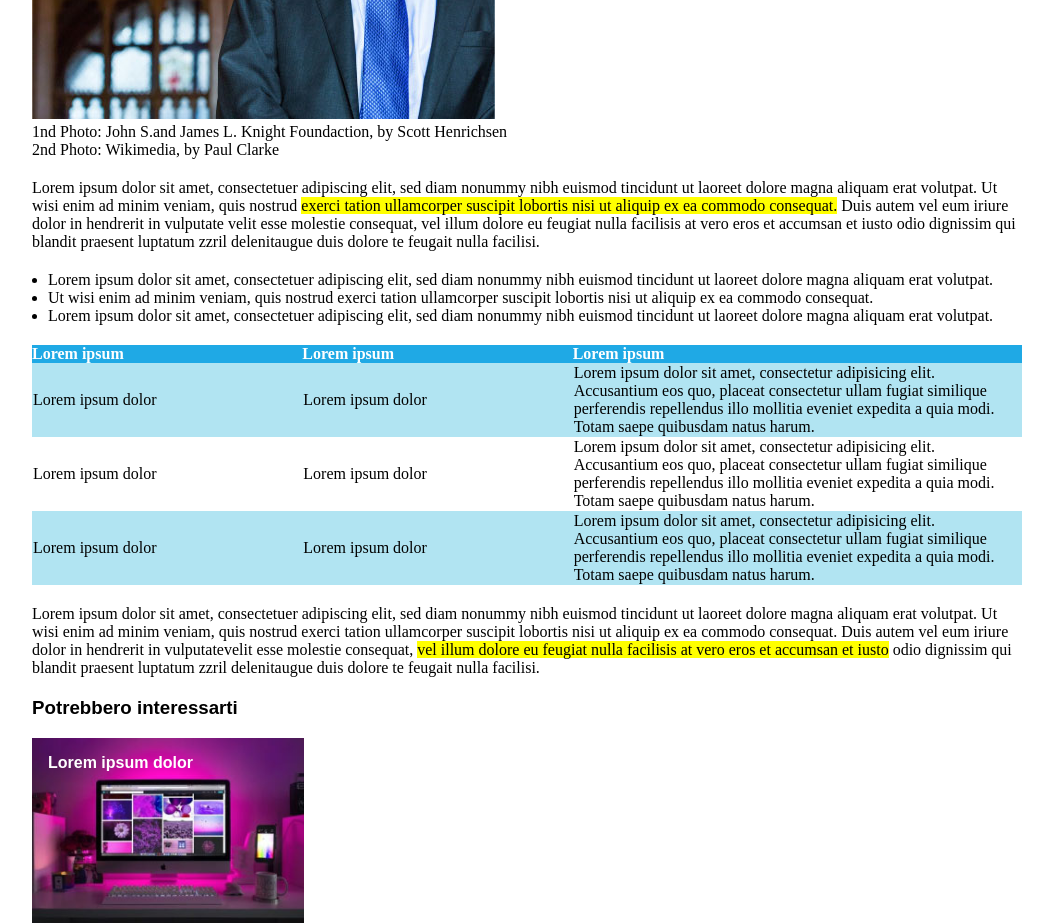
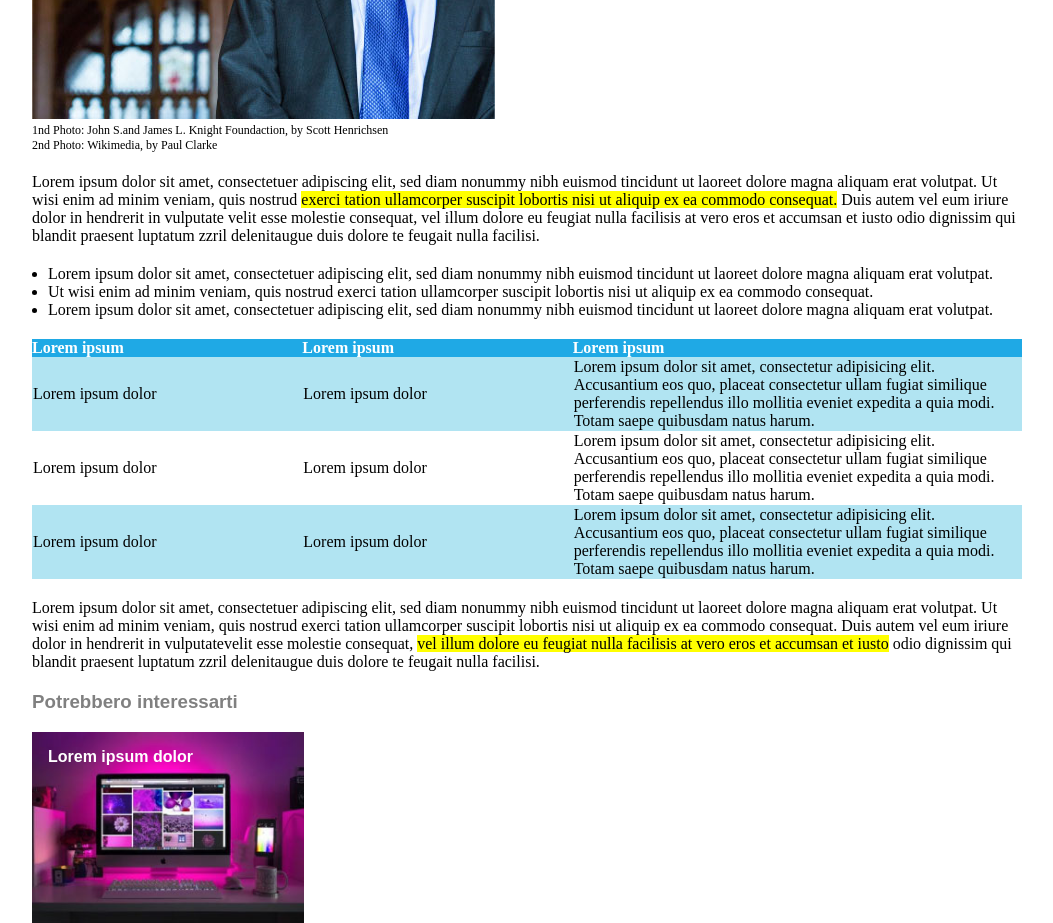
Before and after one commit to JuriPatacchiola/html-css-booleaner, a plain HTML site: page index.html in a window 1280 px wide. Shown: the part 1020-1943 px from the top of the page, without its empty margins (58-1111 px from the left). Drawn offline with Linux system fonts and the light colour scheme.

Commit message:
add last css style

```diff
--- a/assets/css/style.css
+++ b/assets/css/style.css
@@ -57,6 +57,9 @@ main {
 .container-img{
     margin-bottom: 20px;
 }
+.size{
+    font-size: 12px;
+}
 
 .yelloy{
     background-color: #FFFF00;
@@ -114,3 +117,6 @@ color: #fff;
 .bold{
     font-weight: bold;
 }
+h3{
+    color: #808080;
+}
--- a/index.html
+++ b/index.html
@@ -27,8 +27,8 @@
         <div class="container-img">
             <img  src="./assets/img/tim-1.jpg" alt="Tim Berners-Lee" class="article-img1">
                 <img src="./assets/img/tim-2.jpg" alt="Tim Berners-Lee" class="article-img2">
-                <p>1nd Photo: John S.and James L. Knight Foundaction, by Scott Henrichsen</p>
-                <p>2nd Photo: Wikimedia, by Paul Clarke</p>
+                <p class="size">1nd Photo: John S.and James L. Knight Foundaction, by Scott Henrichsen</p>
+                <p class="size">2nd Photo: Wikimedia, by Paul Clarke</p>
         </div>
 
 
```
